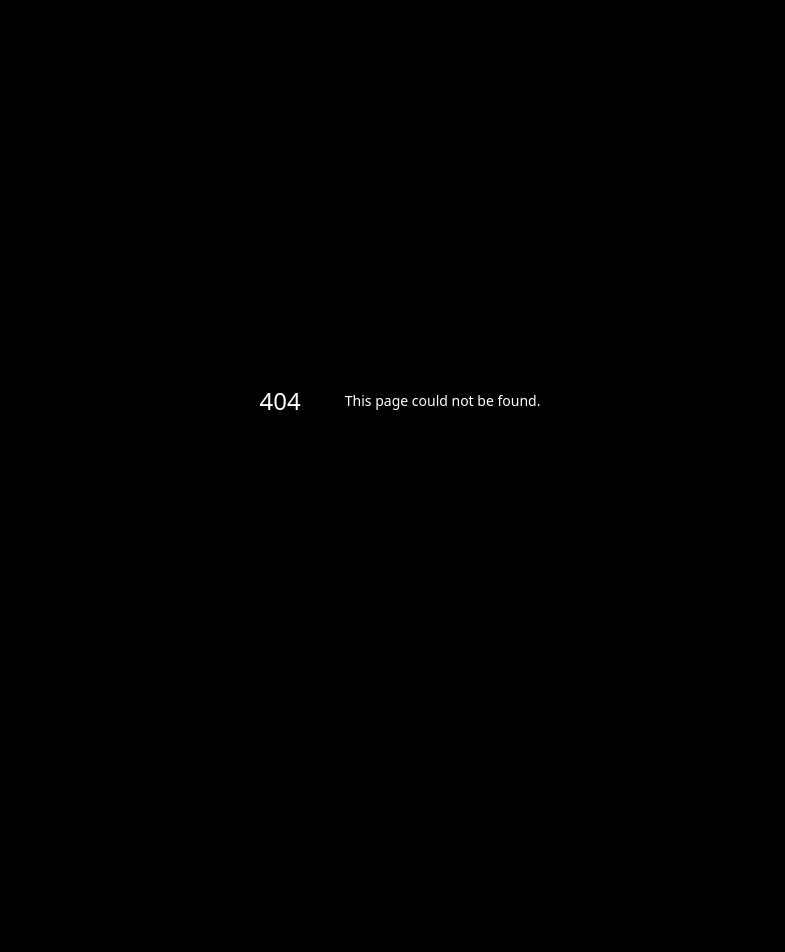
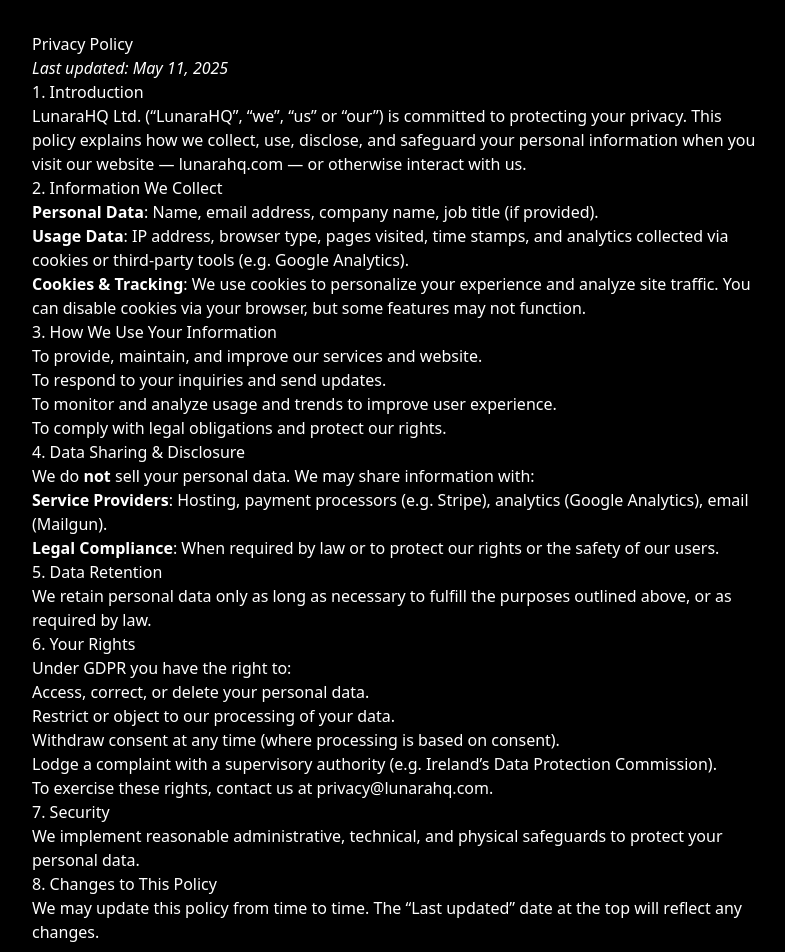
Before and after one commit to LunaraHQ/lunara-website, a Next.js app: page /privacy in a window 1280 px wide. Before the commit this address had no page. Shown: the top 952 px of the page, without its empty margins (240-1025 px from the left). Before the commit the page ends 800 px from the top, so only its background shows below. Built offline with nearby package versions, Linux system fonts and the light colour scheme.

Commit message:
Add Privacy Policy page and footer link

```diff
--- /dev/null
+++ b/pages/privacy.js
@@ -0,0 +1,86 @@
+// pages/privacy.js
+import Head from 'next/head'
+import Link from 'next/link'
+
+export default function Privacy() {
+  return (
+    <>
+      <Head>
+        <title>Privacy Policy | LunaraHQ</title>
+        <meta name="description" content="Privacy Policy for LunaraHQ" />
+      </Head>
+
+      <main style={{ maxWidth: 800, margin: '0 auto', padding: '2rem' }}>
+        <h1>Privacy Policy</h1>
+        <p><em>Last updated: May 11, 2025</em></p>
+
+        <section>
+          <h2>1. Introduction</h2>
+          <p>
+            LunaraHQ Ltd. (“LunaraHQ”, “we”, “us” or “our”) is committed to protecting your privacy.
+            This policy explains how we collect, use, disclose, and safeguard your personal information when you visit our website — lunarahq.com — or otherwise interact with us.
+          </p>
+        </section>
+
+        <section>
+          <h2>2. Information We Collect</h2>
+          <ul>
+            <li><strong>Personal Data</strong>: Name, email address, company name, job title (if provided).</li>
+            <li><strong>Usage Data</strong>: IP address, browser type, pages visited, time stamps, and analytics collected via cookies or third-party tools (e.g. Google Analytics).</li>
+            <li><strong>Cookies & Tracking</strong>: We use cookies to personalize your experience and analyze site traffic. You can disable cookies via your browser, but some features may not function.</li>
+          </ul>
+        </section>
+
+        <section>
+          <h2>3. How We Use Your Information</h2>
+          <ul>
+            <li>To provide, maintain, and improve our services and website.</li>
+            <li>To respond to your inquiries and send updates.</li>
+            <li>To monitor and analyze usage and trends to improve user experience.</li>
+            <li>To comply with legal obligations and protect our rights.</li>
+          </ul>
+        </section>
+
+        <section>
+          <h2>4. Data Sharing & Disclosure</h2>
+          <p>We do <strong>not</strong> sell your personal data. We may share information with:</p>
+          <ul>
+            <li><strong>Service Providers</strong>: Hosting, payment processors (e.g. Stripe), analytics (Google Analytics), email (Mailgun).</li>
+            <li><strong>Legal Compliance</strong>: When required by law or to protect our rights or the safety of our users.</li>
+          </ul>
+        </section>
+
+        <section>
+          <h2>5. Data Retention</h2>
+          <p>We retain personal data only as long as necessary to fulfill the purposes outlined above, or as required by law.</p>
+        </section>
+
+        <section>
+          <h2>6. Your Rights</h2>
+          <p>Under GDPR you have the right to:</p>
+          <ul>
+            <li>Access, correct, or delete your personal data.</li>
+            <li>Restrict or object to our processing of your data.</li>
+            <li>Withdraw consent at any time (where processing is based on consent).</li>
+            <li>Lodge a complaint with a supervisory authority (e.g. Ireland’s Data Protection Commission).</li>
+          </ul>
+          <p>To exercise these rights, contact us at <a href="mailto:privacy@lunarahq.com">privacy@lunarahq.com</a>.</p>
+        </section>
+
+        <section>
+          <h2>7. Security</h2>
+          <p>We implement reasonable administrative, technical, and physical safeguards to protect your personal data.</p>
+        </section>
+
+        <section>
+          <h2>8. Changes to This Policy</h2>
+          <p>We may update this policy from time to time. The “Last updated” date at the top will reflect any changes.</p>
+        </section>
+
+        <p style={{ marginTop: '2rem', textAlign: 'center' }}>
+          <Link href="/"><a>← Back to home</a></Link>
+        </p>
+      </main>
+    </>
+  )
+}
```
